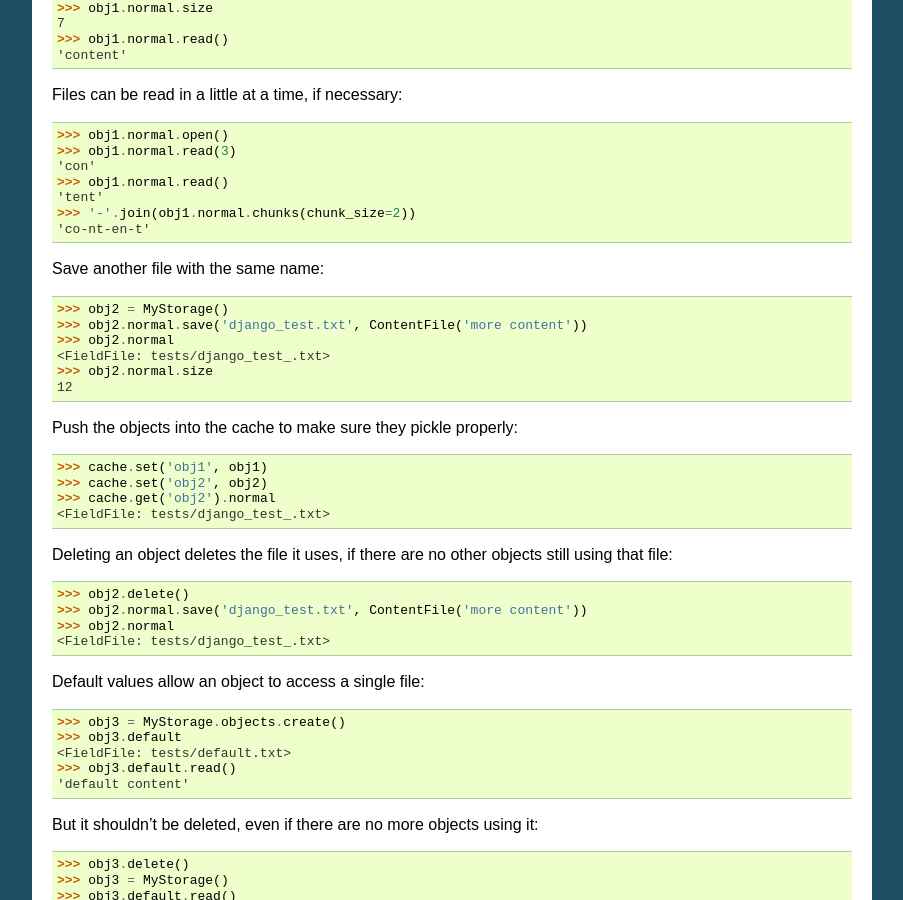
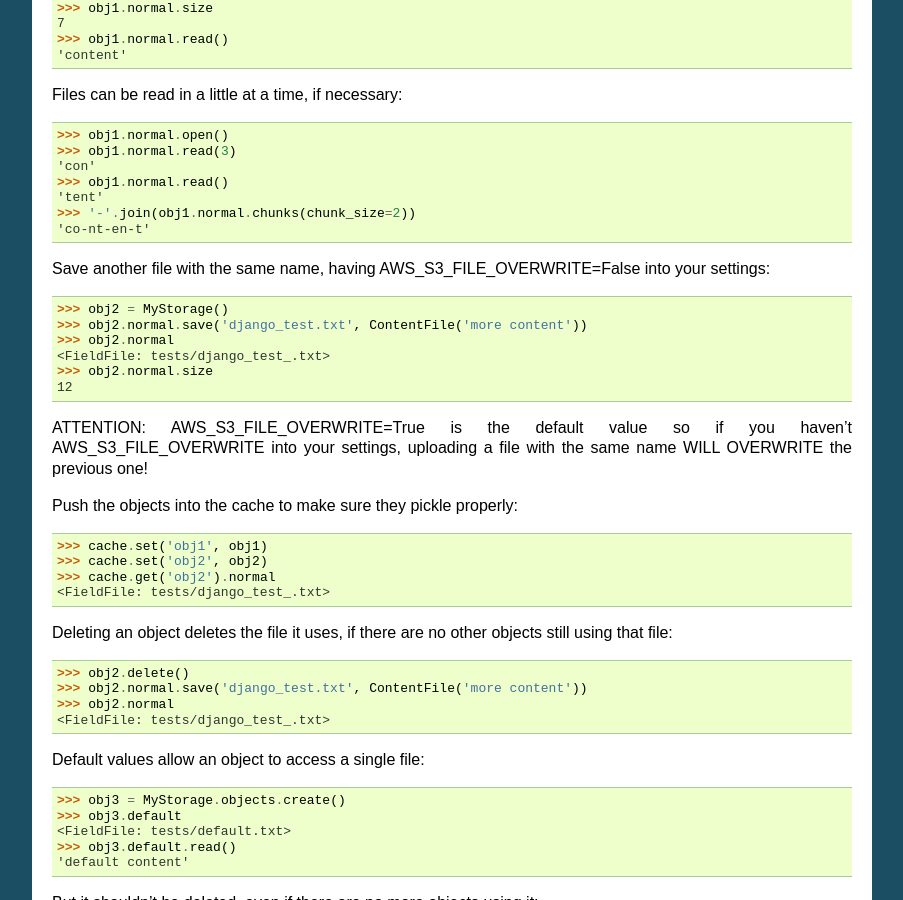
Before and after one commit to jschneier/django-storages, a Sphinx documentation site: the page built from docs/backends/amazon-S3.rst, in a window 1280 px wide and 900 px high, scrolled down 2266 px. Shown: the whole window, without its empty margins (198-1101 px from the left). Built offline with Sphinx 7.4.7, drawn with Linux system fonts in a browser that asks for light colours.

Commit message:
Update amazon-S3.rst
THIS IS DANGEROUS!!! Please, please, please document throughly that overwriting the file is now the default. Fix the doc or change the default!!!
I was bitten badly by this one... :-(

```diff
--- a/docs/backends/amazon-S3.rst
+++ b/docs/backends/amazon-S3.rst
@@ -135,7 +135,7 @@ Files can be read in a little at a time, if necessary::
     >>> '-'.join(obj1.normal.chunks(chunk_size=2))
     'co-nt-en-t'
 
-Save another file with the same name::
+Save another file with the same name, having AWS_S3_FILE_OVERWRITE=False into your settings::
 
     >>> obj2 = MyStorage()
     >>> obj2.normal.save('django_test.txt', ContentFile('more content'))
@@ -143,6 +143,8 @@ Save another file with the same name::
     <FieldFile: tests/django_test_.txt>
     >>> obj2.normal.size
     12
+
+ATTENTION: AWS_S3_FILE_OVERWRITE=True is the default value so if you haven't AWS_S3_FILE_OVERWRITE into your settings, uploading a file with the same name WILL OVERWRITE the previous one!
 
 Push the objects into the cache to make sure they pickle properly::
 
```
